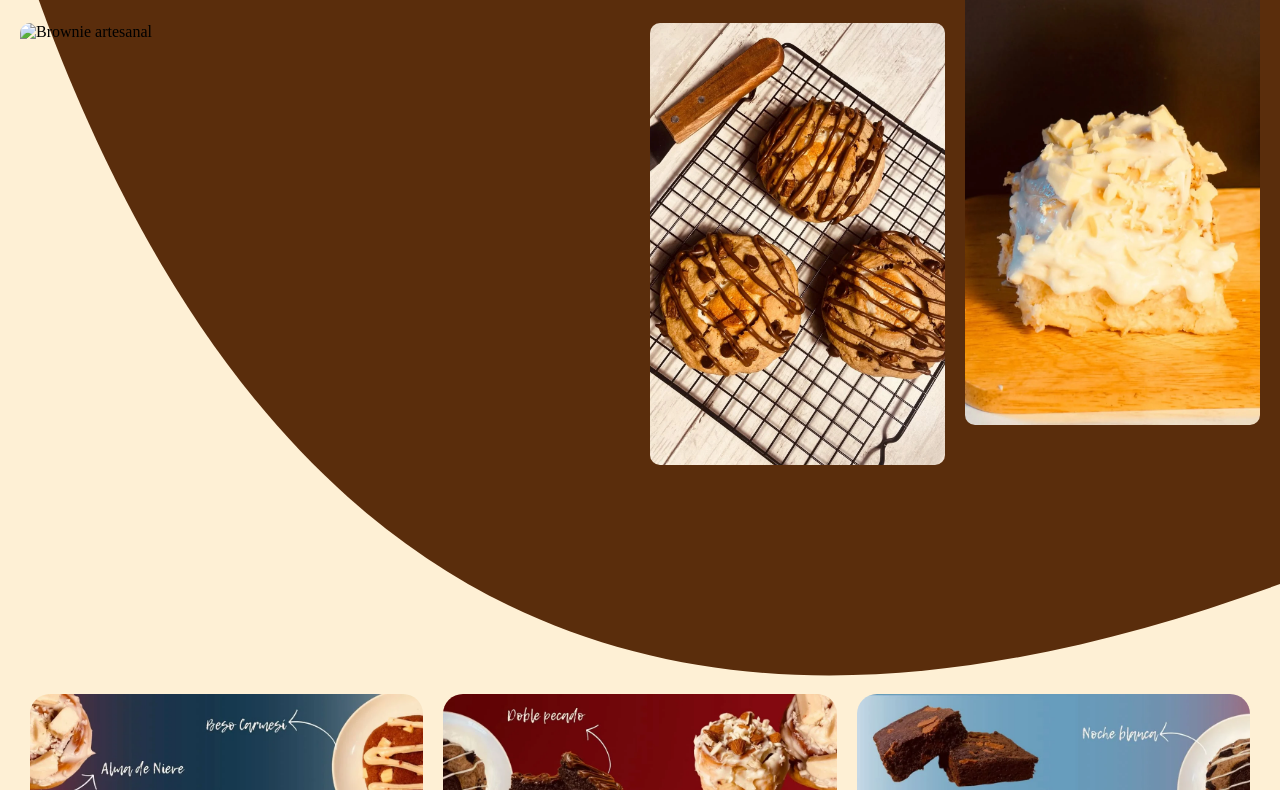
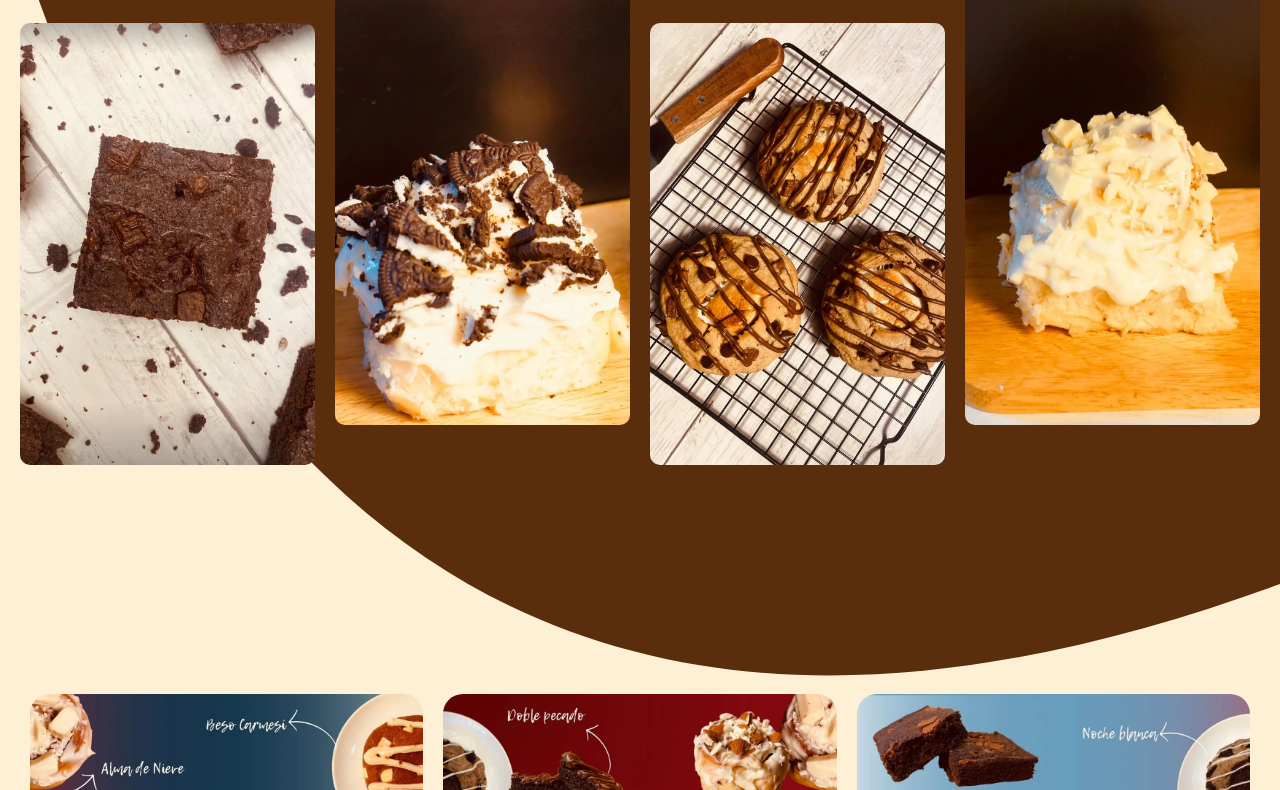
Before and after one commit to dylanodorguerra73-gif/SoulBaking, a website: page index.html in a window 1280 px wide. Shown: the part 266-1056 px from the top of the page. Drawn offline with nearby package versions, Linux system fonts and the light colour scheme; the site is published under a folder, as on GitHub Pages, so addresses that start at the root find nothing.

Commit message:
Images-fix

```diff
--- a/index.html
+++ b/index.html
@@ -77,8 +77,8 @@
             </svg>
 
             <div class="derretido-img hidden">
-                <img src="/public/imagenes/brownie.webp" alt="Brownie artesanal" loading="lazy">
-                <img src="/public/imagenes/cinamon-oreo.webp" alt="Cinnamon roll con Oreo" loading="lazy">
+                <img src="./public/imagenes/brownie.webp" alt="Brownie artesanal" loading="lazy">
+                <img src="./public/imagenes/cinamon-oreo.webp" alt="Cinnamon roll con Oreo" loading="lazy">
 
                 <img src="./public/imagenes/galleta-malva.webp" alt="Cinnamon roll con crema" loading="lazy">
 
```
